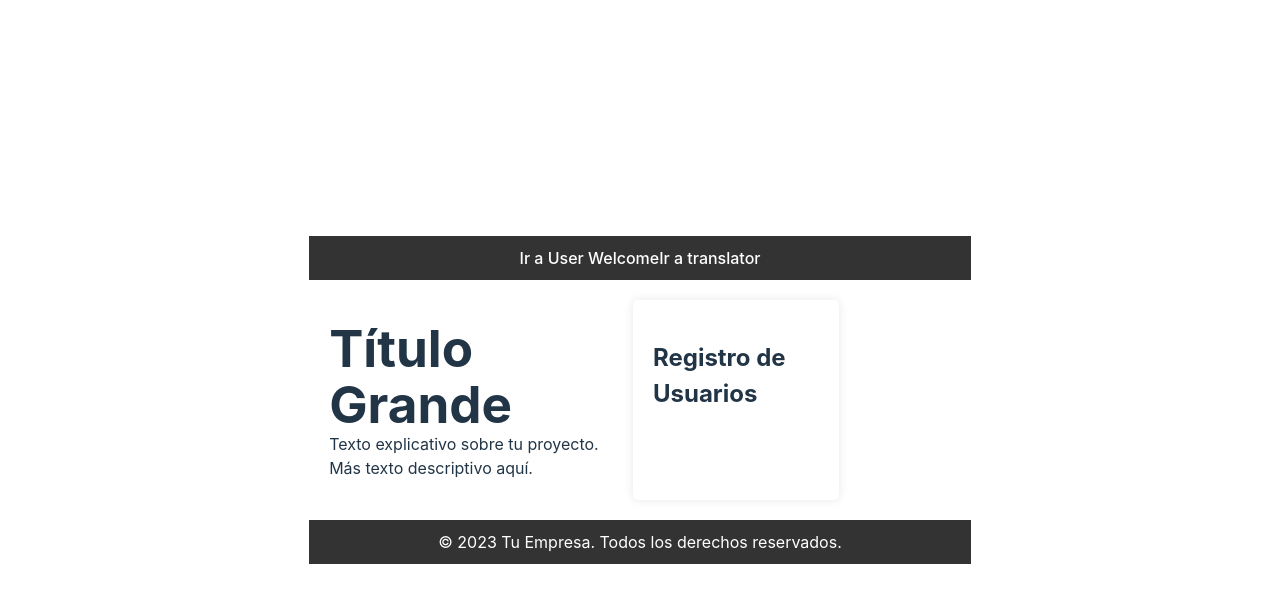
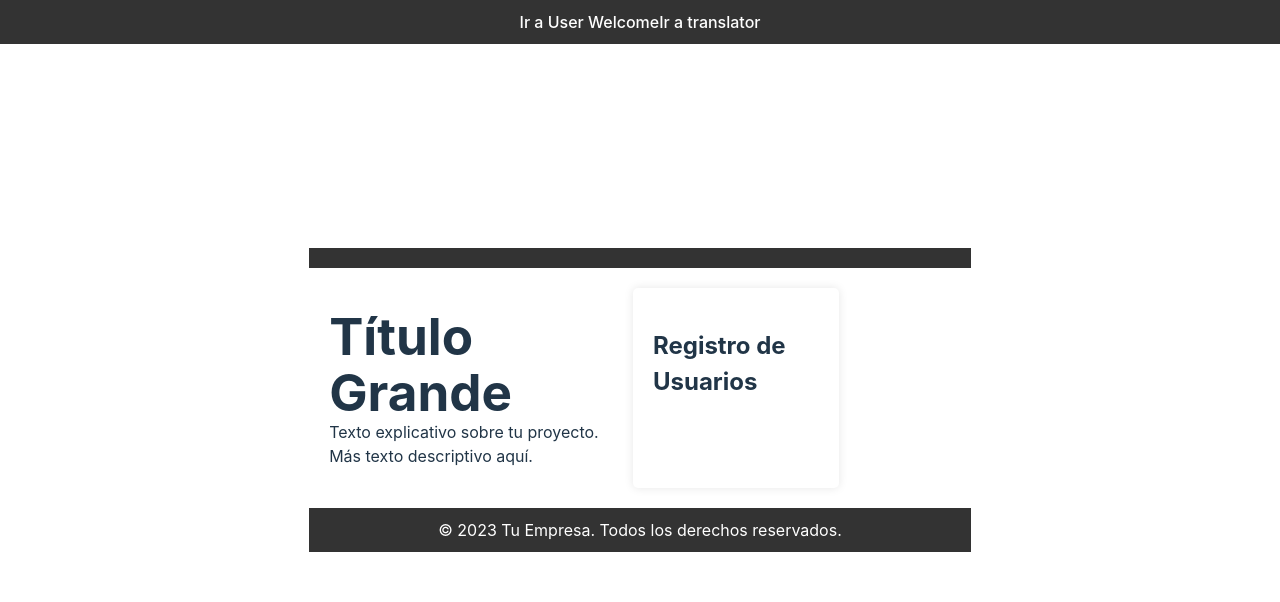
Before and after one commit to visalasc/ipre20232, a React (Vite) app in the folder MIMIC-CXR-T/: page / in a window 1280 px wide. Shown: the top 602 px of the page. Built offline with nearby package versions, Linux system fonts and the light colour scheme.

Commit message:
style navbar home

```diff
--- a/MIMIC-CXR-T/src/common/App.css
+++ b/MIMIC-CXR-T/src/common/App.css
@@ -38,6 +38,20 @@ nav a {
   color: #fff;
 }
 
+.navbar {
+  width: 100%;
+  background-color: #333; /* Puedes cambiar el color de fondo según tus preferencias */
+  color: #fff; /* Cambia el color del texto según tus preferencias */
+  position: fixed; /* Para que la barra de navegación quede fija en la parte superior */
+  top: 0;
+  left: 0;
+  z-index: 1000; /* Asegura que esté en la parte superior de otros elementos */
+  padding: 10px 20px; /* Añade relleno (padding) para espaciar el contenido interno */
+  box-sizing: border-box; /* Incluye el relleno en el ancho total */
+}
+
+/* Puedes agregar más estilos según tus necesidades, como estilos para los enlaces, logo, etc. */
+
 /* Estilos para las secciones izquierda y derecha */
 main {
   display: flex;
--- a/MIMIC-CXR-T/src/common/App.jsx
+++ b/MIMIC-CXR-T/src/common/App.jsx
@@ -4,11 +4,11 @@ import './App.css'
 function App() {
   return (
     <div className="App-page">
-      <header>
-        <nav>
+      <header >
+        <nav className="navbar">
           <ul>
           <a href='/home'>Ir a User Welcome</a>
-      <a href='/translator'>Ir a translator</a>
+          <a href='/translator'>Ir a translator</a>
        </ul>
         </nav>
       </header>
```
